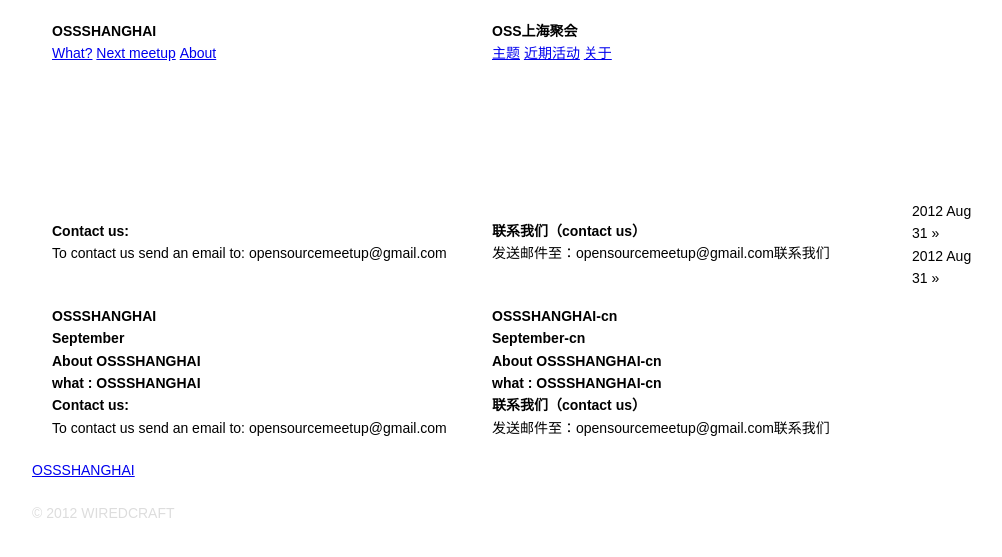
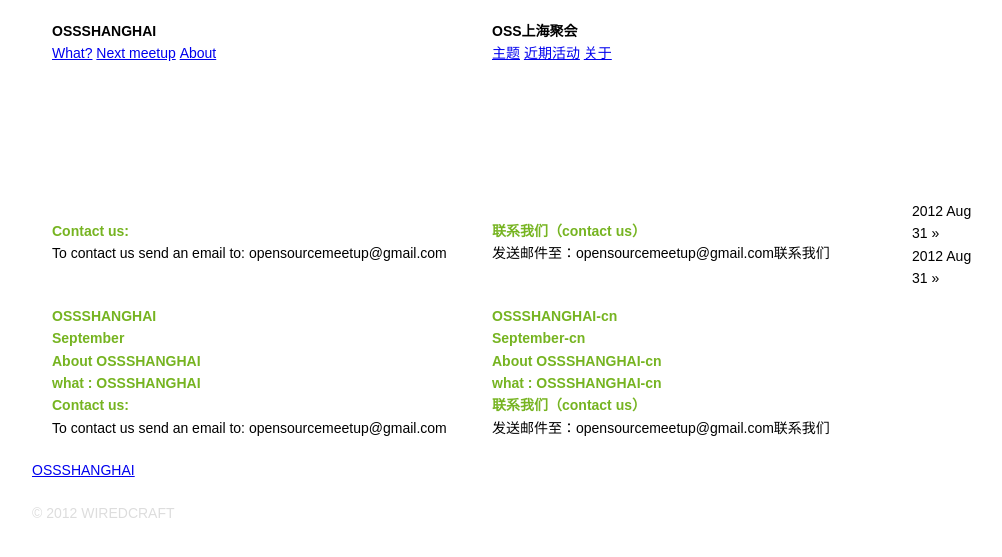
Before and after one commit to Wiredcraft/shanghaios, a Jekyll site: the page built from index.html, in a window 1280 px wide. Shown: the top 557 px of the page, without its empty margins (138-1140 px from the left). Built offline with Jekyll 4.4.1, drawn with Linux system fonts in a browser that asks for light colours.

Commit message:
adding theme

```diff
--- a/assets/css/style.css
+++ b/assets/css/style.css
@@ -22,6 +22,10 @@
   max-width: 940px;
 }
 
+.container h2 {
+  color: #76b421;
+}
+
 /**/
 header .container div,
 #events .container div {
@@ -33,10 +37,7 @@
 }
 
 #archive .container div {
-  display: inline-block;
-  float:left;
-  position:relative;
-  width: 960px;
+
 }
 
 /**/
```
